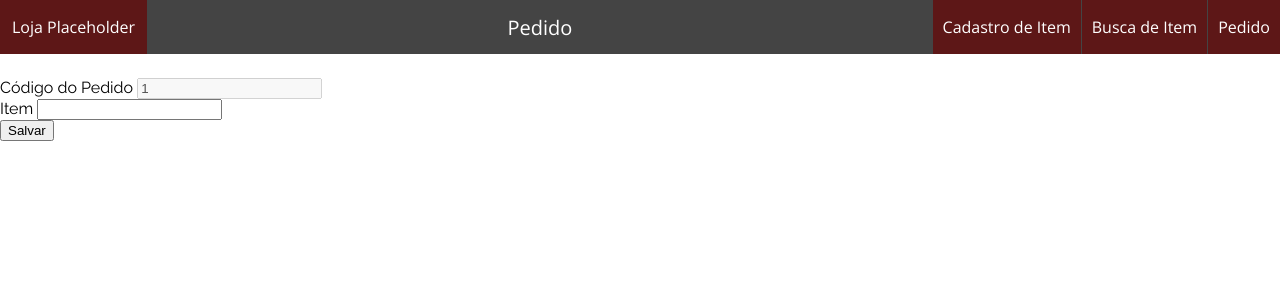
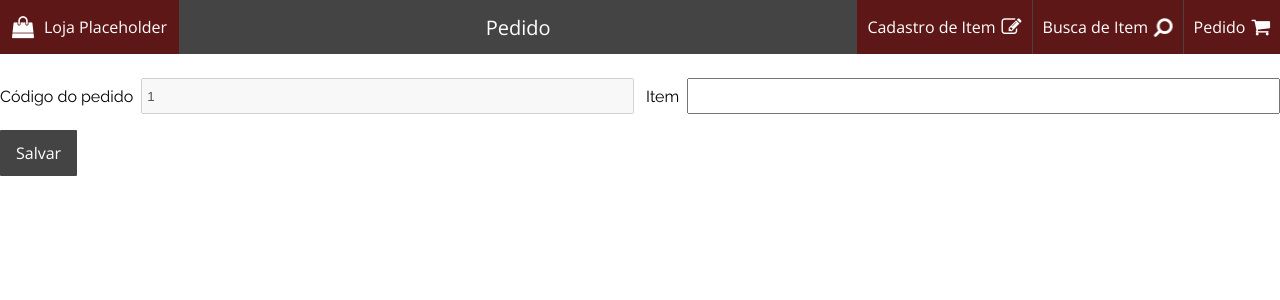
Before and after one commit to aflemes/G3---Gravadora-Warner-Editora-Pearson, a PHP site: page /view/add_pedido.php in a window 1280 px wide. Shown: the top 300 px of the page. Run offline with PHP 8.4, Linux system fonts and the light colour scheme; data that the repository does not hold is empty; some libraries are stand-ins or nearby versions.

Commit message:
adicionado alguns icones começado o css em pedido

```diff
--- a/loja/css/main.css
+++ b/loja/css/main.css
@@ -8,6 +8,10 @@
 body {
     margin: 0;
     font-family: 'Raleway', sans-serif;
+}
+
+.inverter-icon-horizontal {
+    transform: rotateY(180deg);
 }
 
 #master_menu {
@@ -21,7 +25,6 @@ body {
 }
 
 #menu_logo {
-    color: white;
     padding: 0 12px;
     background-color: #5d1717;
     height: 100%;
@@ -29,6 +32,16 @@ body {
     align-items: center;
     justify-content: center;
     box-sizing: border-box;
+}
+
+#menu_logo .icon-logo {
+    color: white;
+    margin-right: 10px;
+    font-size: 22px;
+}
+
+#menu_logo_texto {
+    color: white;
 }
 
 #pagina {
@@ -41,6 +54,11 @@ body {
     align-items: center;
     justify-content: flex-end;
     height: 100%;
+}
+
+#menu_navegacao .icon-menu {
+    margin-left: 6px;
+    font-size: 20px;
 }
 
 .menu_botao {
--- a/loja/view/add_item.php
+++ b/loja/view/add_item.php
@@ -3,6 +3,7 @@
 <head>
 	<meta charset="UTF-8">
 	<title>Adicionar item</title>
+	<link rel="stylesheet" type="text/css" href="https://maxcdn.bootstrapcdn.com/font-awesome/4.6.3/css/font-awesome.min.css">
 	<link rel="stylesheet" type="text/css" href="../css/main.css">
 	<link rel="stylesheet" type="text/css" href="../css/add_item.css">
 </head>
--- a/loja/view/add_pedido.php
+++ b/loja/view/add_pedido.php
@@ -1,9 +1,11 @@
 <!DOCTYPE html>
 <html>
 <head>
-	<title>Cadastrar novo pedido de compra</title>
+	<title>Pedido</title>
 	<meta charset="UTF-8">
+	<link rel="stylesheet" type="text/css" href="https://maxcdn.bootstrapcdn.com/font-awesome/4.6.3/css/font-awesome.min.css">
 	<link rel="stylesheet" type="text/css" href="../css/main.css">
+	<link rel="stylesheet" type="text/css" href="../css/add_pedido.css">
 	<script type="text/javascript" src="../js/jquery-3.1.0.min.js">
 	</script>
 </head>
@@ -18,76 +20,21 @@
 	<form id="ajax_form" method="POST" action="#">
 		<input type="hidden" id="acao">
 
-		<div>
-			Código do Pedido
-			<input type="text" value=<?php echo $codPedido?> disabled="true" name="cod-pedido" id="cod-pedido">
+		<div class="linha">
+			<div class="wrapper_input_text">
+				<label for="cod-pedido">Código do pedido</label>
+				<input type="text" value=<?php echo $codPedido?> disabled="true" name="cod-pedido" id="cod-pedido">
+			</div>
+
+			<div class="wrapper_input_text">
+				<label for="item">Item</label>
+				<input type="text" name="item" id="item" maxlength="40" onblur="getDescrItem()">
+			</div>
 		</div>
-		<div>
-			Item
-			<input type="text" name="item" id="item" maxlength="40" onblur="getDescrItem()">
-		</div>
-		<div>
 
-		</div>
-		<div>
-			<input type="submit" value="Salvar" class="btn-salvar">
-		</div>
+		<input type="submit" value="Salvar" class="btn btn-salvar">
 	</form>
+
+	<script type="text/javascript" src="../js/add_pedido.js"></script>
 </body>
-<script type="text/javascript">
-	function getDescrItem()`{
-		jQuery.ajax({
-				type: "POST",
-				url: "../controller/ctrl_item.php",
-				data:{
-					item: $("#item").val(),
-					action: 'findUnique'
-				},
-				success: function( data )
-				{
-					if (data != "NaN"){
-
-					}
-				}
-			});
-	}
-
-
-
-	jQuery(document).ready(function(){
-		jQuery('#ajax_form').submit(function(){
-			var dados = jQuery( this ).serialize();
-
-			jQuery.ajax({
-				type: "POST",
-				url: "../controller/ctrl_pedido.php",
-				data:{
-					data: dados,
-					action: 'insert'
-				},
-				success: function( data )
-				{
-					alert(data);
-					$('#ajax_form')[0].reset();
-					getNextSequence();
-				}
-			});
-
-
-			function getNextSequence(){
-				jQuery.ajax({
-					type: "POST",
-					url: "../controller/ctrl_pedido.php",
-					data:{
-						action: 'getSequence'
-					},
-					success: function( data )
-					{
-						$("#cod-pedido").val(parseInt(data) + 1);
-					}
-				});
-			}
-		});
-	});
-	</script>
 </html>
--- a/loja/view/header.php
+++ b/loja/view/header.php
@@ -1,6 +1,7 @@
 <div id="master_menu">
     <div id="menu_logo">
-        Loja Placeholder
+        <i class='fa fa-shopping-bag icon-logo'></i>
+        <span id="menu_logo_texto">Loja Placeholder</span>
     </div>
     <span id="pagina">
     <?php
@@ -8,8 +9,17 @@
     ?>
     </span>
     <div id="menu_navegacao">
-        <a class="menu_botao" href="add_item.php">Cadastro de Item</a>
-        <a class="menu_botao" href="fnd_item.php">Busca de Item</a>
-        <a class="menu_botao" href="add_pedido.php">Pedido</a>
+        <a class="menu_botao" href="add_item.php">
+            <span>Cadastro de Item</span>
+            <i class='fa fa-pencil-square-o icon-menu'></i>
+        </a>
+        <a class="menu_botao" href="fnd_item.php">
+            <span>Busca de Item</span>
+            <i class='fa fa-search icon-menu inverter-icon-horizontal'></i>
+        </a>
+        <a class="menu_botao" href="add_pedido.php">
+            <span>Pedido</span>
+            <i class='fa fa-shopping-cart icon-menu'></i>
+        </a>
     </div>
 </div>
```
Also changed, not shown: loja/js/add_pedido.js (added, +49 -0 lines), loja/css/add_pedido.css (added).
